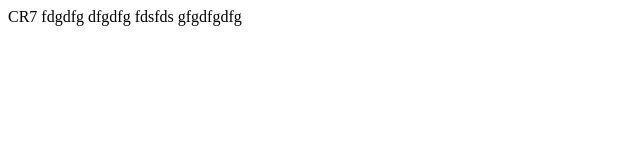
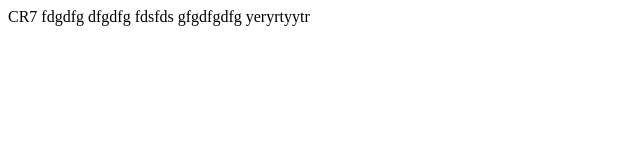
Before and after one commit to CR7Ruben/rubeen, a plain HTML site: page index.html in a window 1280 px wide. Shown: the full height of the page, 0-640 px from the left. Drawn offline with Linux system fonts and the light colour scheme.

Commit message:
Commit nuevo

```diff
--- a/index.html
+++ b/index.html
@@ -11,5 +11,6 @@
     dfgdfg
     fdsfds
     gfgdfgdfg
+    yeryrtyytr
 </body>
 </html>
```
